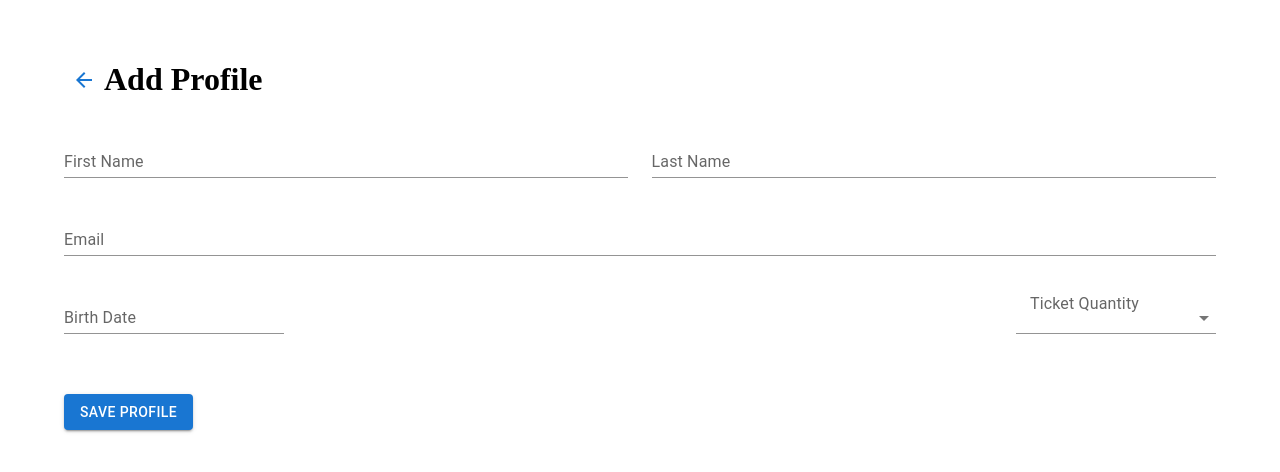
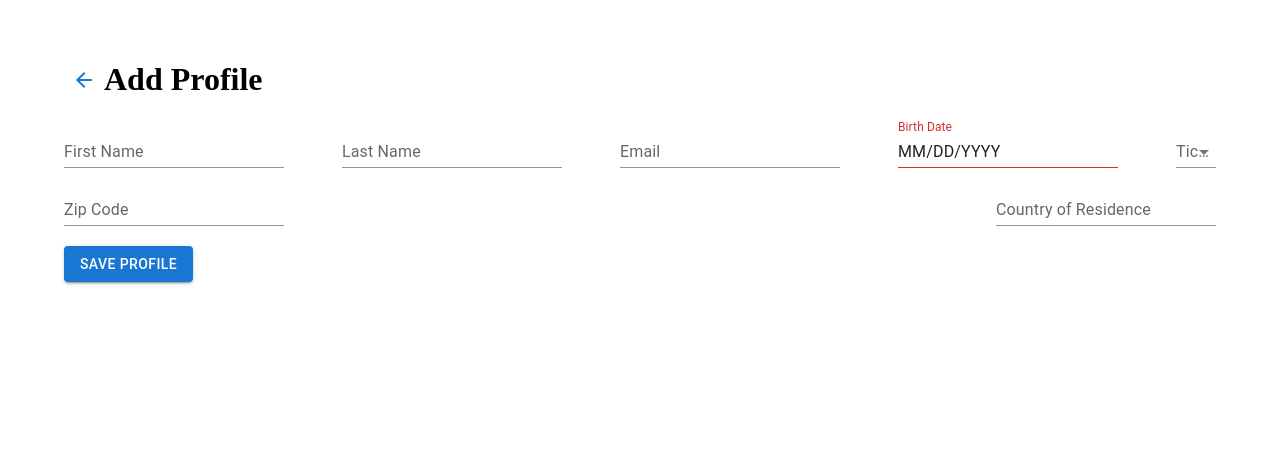
Before and after one commit to adinutzyc21/broadway-lottery, a React (Create React App) app: page / in a window 1280 px wide. Shown: the top 472 px of the page. Built offline with nearby package versions, Linux system fonts and the light colour scheme; no server answers.

Commit message:
ProfileForm edit

```diff
--- a/src/components/ProfileForm.tsx
+++ b/src/components/ProfileForm.tsx
@@ -2,10 +2,7 @@ import { useState, useEffect, ChangeEvent, useContext } from "react";
 import {
     Button,
     TextField,
-    Select,
     MenuItem,
-    InputLabel,
-    FormControl,
     Container,
     IconButton,
     SelectChangeEvent,
@@ -138,45 +135,29 @@ export const ProfileForm: React.FC = () => {
                     gap: "10px",
                 }}
             >
-                <FormControl
-                    sx={{ width: "49%", padding: "10px 0px 10px 0px" }}
-                >
                 <TextField
                     variant="standard"
                     label="First Name"
                     name="firstName"
                     value={formData.firstName}
                     onChange={handleInputChange}
-                        fullWidth
                 />
-                </FormControl>
-                <FormControl
-                    sx={{ width: "49%", padding: "10px 0px 10px 0px" }}
-                >
                 <TextField
                     variant="standard"
                     label="Last Name"
                     name="lastName"
                     value={formData.lastName}
                     onChange={handleInputChange}
-                        fullWidth
                 />
-                </FormControl>
 
-                <FormControl
-                    sx={{ width: "100%", padding: "10px 0px 10px 0px" }}
-                >
                 <TextField
                     variant="standard"
                     label="Email"
                     name="email"
                     value={formData.email}
                     onChange={handleInputChange}
-                        fullWidth
                 />
-                </FormControl>
 
-                <FormControl>
                 <LocalizationProvider dateAdapter={AdapterDayjs}>
                     <DatePicker
                         label="Birth Date"
@@ -186,34 +167,46 @@ export const ProfileForm: React.FC = () => {
                         }}
                         onChange={handleBirthdateChange}
                         maxDate={dayjs().subtract(10, "years")}
+                        value={dayjs(formData.birthDate)}
                     />
                 </LocalizationProvider>
-                </FormControl>
-                <FormControl
-                    sx={{ width: "200px", padding: "10px 0px 10px 0px" }}
-                >
-                    <InputLabel id="ticketQty">Ticket Quantity</InputLabel>
-                    <Select
+
+                <TextField
+                    variant="standard"
+                    label="Ticket Quantity"
                     name="ticketQty"
                     value={formData.ticketQty}
-                        onChange={handleSelectTicketQuantity}
-                        variant="standard"
-                        labelId="ticketQty"
-                        label="Ticket Quantity"
+                    onChange={handleInputChange}
+                    select
                 >
                     <MenuItem value="1">1</MenuItem>
                     <MenuItem value="2">2</MenuItem>
                     <MenuItem value="3">3</MenuItem>
                     <MenuItem value="4">4</MenuItem>
-                    </Select>
-                </FormControl>
+                </TextField>
+
+                <TextField
+                    variant="standard"
+                    label="Zip Code"
+                    name="zip"
+                    value={formData.zip}
+                    onChange={handleInputChange}
+                />
+
+                <TextField
+                    variant="standard"
+                    label="Country of Residence"
+                    name="country"
+                    value={formData.country}
+                    onChange={handleInputChange}
+                />
             </div>
 
             <Button
                 variant="contained"
                 color="primary"
                 onClick={handleSaveProfile}
-                sx={{ marginTop: "50px" }}
+                sx={{ marginTop: "20px" }}
             >
                 {editingIndex >= 0 ? "Update Profile" : "Save Profile"}
             </Button>
```
Lines whose indentation alone changed are shown as unchanged.
